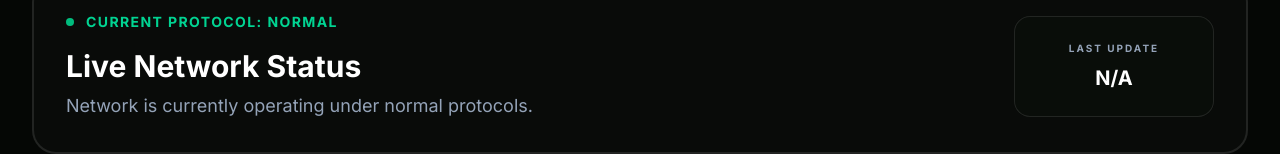
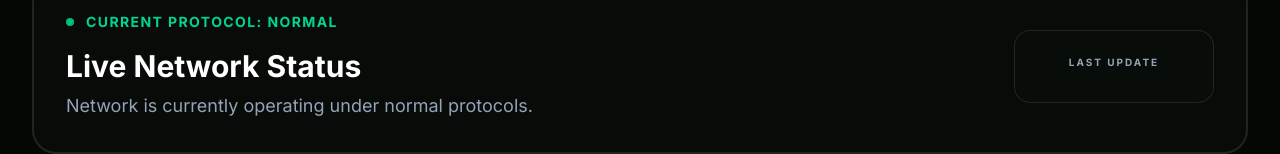
Before and after one commit to themann00/indianagmrsnet, a Next.js app: page /skywarn in a window 1280 px wide. Shown: the part 200-354 px from the top of the page. Built offline with nearby package versions, Linux system fonts and the light colour scheme; no server answers.

Commit message:
feat: expriing skywarn status

```diff
--- a/src/app/skywarn/page.tsx
+++ b/src/app/skywarn/page.tsx
@@ -4,6 +4,7 @@ import { useEffect, useState } from "react";
 import { fetchSheetData } from "@/lib/googleSheets";
 import { motion } from "framer-motion";
 import { CloudLightning, AlertTriangle, Radio, Shield, ExternalLink, Clock } from "lucide-react";
+import { getReportAgeInHours, formatDateOnly } from "@/lib/dateUtils";
 
 export default function SkywarnPage() {
     const [status, setStatus] = useState<any>(null);
@@ -28,11 +29,8 @@ export default function SkywarnPage() {
         loadStatus();
     }, []);
 
-    const formatStatusDate = (dateStr: string) => {
-        if (!dateStr) return "N/A";
-        if (dateStr.toUpperCase() === "LIVE") return "LIVE NOW!";
-        return dateStr; // The fetchSheetData utility already handles Google Date parsing to a nice string if applicable
-    };
+    const age = getReportAgeInHours(status?.lastUpdated);
+    const isStale = status?.status?.toLowerCase() === 'active' && age > 4;
 
     return (
         <div className="max-w-7xl mx-auto px-4 sm:px-6 lg:px-8 py-24">
@@ -40,17 +38,24 @@ export default function SkywarnPage() {
             <motion.div
                 initial={{ opacity: 0, y: -20 }}
                 animate={{ opacity: 1, y: 0 }}
-                className={`mb-16 p-8 rounded-3xl border-2 transition-all duration-500 overflow-hidden relative ${status?.status?.toLowerCase() === 'active'
-                    ? 'bg-red-950/40 border-red-500 shadow-[0_0_40px_rgba(239,68,68,0.2)]'
-                    : 'bg-white/[0.02] border-white/10'
+                className={`mb-16 p-8 rounded-3xl border-2 transition-all duration-500 overflow-hidden relative ${isStale
+                    ? 'bg-amber-950/20 border-amber-500/50 shadow-[0_0_40px_rgba(245,158,11,0.1)]'
+                    : status?.status?.toLowerCase() === 'active'
+                        ? 'bg-red-950/40 border-red-500 shadow-[0_0_40px_rgba(239,68,68,0.2)]'
+                        : 'bg-white/[0.02] border-white/10'
                     }`}
             >
                 <div className="flex flex-col md:flex-row justify-between items-start md:items-center gap-8 relative z-10">
                     <div>
                         <div className="flex items-center space-x-3 text-sm font-bold tracking-widest uppercase mb-4">
-                            <div className={`w-2 h-2 rounded-full ${status?.status?.toLowerCase() === 'active' ? 'bg-red-500 animate-pulse' : 'bg-emerald-500'}`} />
-                            <span className={status?.status?.toLowerCase() === 'active' ? 'text-red-400' : 'text-emerald-400'}>
-                                Current Protocol: {status?.status || (loading ? 'Loading...' : 'Normal')}
+                            <div className={`w-2 h-2 rounded-full ${isStale ? 'bg-amber-500 animate-pulse' :
+                                status?.status?.toLowerCase() === 'active' ? 'bg-red-500 animate-pulse' : 'bg-emerald-500'
+                                }`} />
+                            <span className={
+                                isStale ? 'text-amber-400' :
+                                    status?.status?.toLowerCase() === 'active' ? 'text-red-400' : 'text-emerald-400'
+                            }>
+                                Current Protocol: {isStale ? `Active (Stale: ${Math.floor(age)} hours old)` : (status?.status || (loading ? 'Loading...' : 'Normal'))}
                             </span>
                         </div>
                         <h2 className="text-3xl font-bold text-white mb-2">Live Network Status</h2>
@@ -58,8 +63,8 @@ export default function SkywarnPage() {
                     </div>
                     <div className="glass px-8 py-6 rounded-2xl flex flex-col items-center justify-center min-w-[200px] border-white/5">
                         <span className="text-[10px] uppercase tracking-[0.2em] font-bold text-text-secondary mb-2">Last Update</span>
-                        <div className={`text-xl font-bold ${status?.lastUpdated === 'LIVE' ? 'text-red-500 animate-pulse' : 'text-white'}`}>
-                            {formatStatusDate(status?.lastUpdated)}
+                        <div className={`text-xl font-bold ${status?.lastUpdated?.toUpperCase() === 'LIVE' ? 'text-red-500 animate-pulse' : 'text-white'}`}>
+                            {status?.lastUpdated?.toUpperCase() === 'LIVE' ? 'LIVE NOW!' : formatDateOnly(status?.lastUpdated)}
                         </div>
                     </div>
                 </div>
@@ -67,7 +72,7 @@ export default function SkywarnPage() {
                     <motion.div
                         animate={{ opacity: [0.1, 0.2, 0.1] }}
                         transition={{ duration: 2, repeat: Infinity }}
-                        className="absolute inset-0 bg-red-500/5 pointer-events-none"
+                        className={`absolute inset-0 pointer-events-none ${isStale ? 'bg-amber-500/5' : 'bg-red-500/5'}`}
                     />
                 )}
             </motion.div>
--- a/src/components/SkywarnStatus.tsx
+++ b/src/components/SkywarnStatus.tsx
@@ -4,6 +4,7 @@ import { useEffect, useState } from "react";
 import { fetchSheetData } from "@/lib/googleSheets";
 import { AlertCircle, CheckCircle2, AlertTriangle, Clock } from "lucide-react";
 import { motion, AnimatePresence } from "framer-motion";
+import { getReportAgeInHours } from "@/lib/dateUtils";
 
 export default function SkywarnStatus() {
     const [status, setStatus] = useState<any>(null);
@@ -27,13 +28,19 @@ export default function SkywarnStatus() {
 
     if (loading || !status) return null;
 
-    const getStatusConfig = (s: string) => {
+    const age = getReportAgeInHours(status.lastUpdated);
+
+    const getStatusConfig = (s: string, age: number) => {
         const lowerStatus = s?.toLowerCase();
+
         if (lowerStatus === "active") {
+            const isStale = age > 4;
             return {
-                color: "bg-red-900 border-red-700 text-white shadow-[0_0_20px_rgba(185,28,28,0.3)]",
+                color: isStale
+                    ? "bg-amber-600 border-amber-500 text-white shadow-[0_0_20px_rgba(245,158,11,0.3)]"
+                    : "bg-red-900 border-red-700 text-white shadow-[0_0_20px_rgba(185,28,28,0.3)]",
                 icon: AlertCircle,
-                label: "ACTIVE",
+                label: isStale ? `ACTIVE (STALE: ${Math.floor(age)} hours old)` : "ACTIVE",
                 animate: true
             };
         }
@@ -64,7 +71,7 @@ export default function SkywarnStatus() {
         }
     };
 
-    const config = getStatusConfig(status.status);
+    const config = getStatusConfig(status.status, age);
     const Icon = config.icon;
 
     return (
--- /dev/null
+++ b/src/lib/dateUtils.ts
@@ -0,0 +1,50 @@
+/**
+ * Utility for handling Skywarn specific date and time logic.
+ * All times from the spreadsheet are assumed to be EST.
+ */
+
+export function getReportAgeInHours(dateStr: string): number {
+    if (!dateStr || dateStr.toUpperCase() === 'LIVE') return 0;
+
+    try {
+        // Expected format: "3/4/2026 18:36:00"
+        const reportDate = new Date(dateStr);
+        if (isNaN(reportDate.getTime())) return 0;
+
+        // Get current time
+        const now = new Date();
+
+        // Calculate difference in milliseconds
+        const diffMs = now.getTime() - reportDate.getTime();
+
+        // Convert to hours
+        return Math.max(0, diffMs / (1000 * 60 * 60));
+    } catch (e) {
+        console.error("Error parsing report date:", e);
+        return 0;
+    }
+}
+
+export function formatDateOnly(dateStr: string): string {
+    if (!dateStr) return "";
+    if (dateStr.toUpperCase() === 'LIVE') return "LIVE";
+
+    try {
+        // If it's a full date string, strip the time
+        // Matches "3/4/2026 18:36:00" -> "3/4/2026"
+        const dateMatch = dateStr.match(/^\d{1,2}\/\d{1,2}\/\d{4}/);
+        if (dateMatch) return dateMatch[0];
+
+        // Fallback to standard JS parsing if it's not a simple string
+        const date = new Date(dateStr);
+        if (isNaN(date.getTime())) return dateStr;
+
+        return date.toLocaleDateString('en-US', {
+            month: 'numeric',
+            day: 'numeric',
+            year: 'numeric'
+        });
+    } catch (e) {
+        return dateStr;
+    }
+}
```
